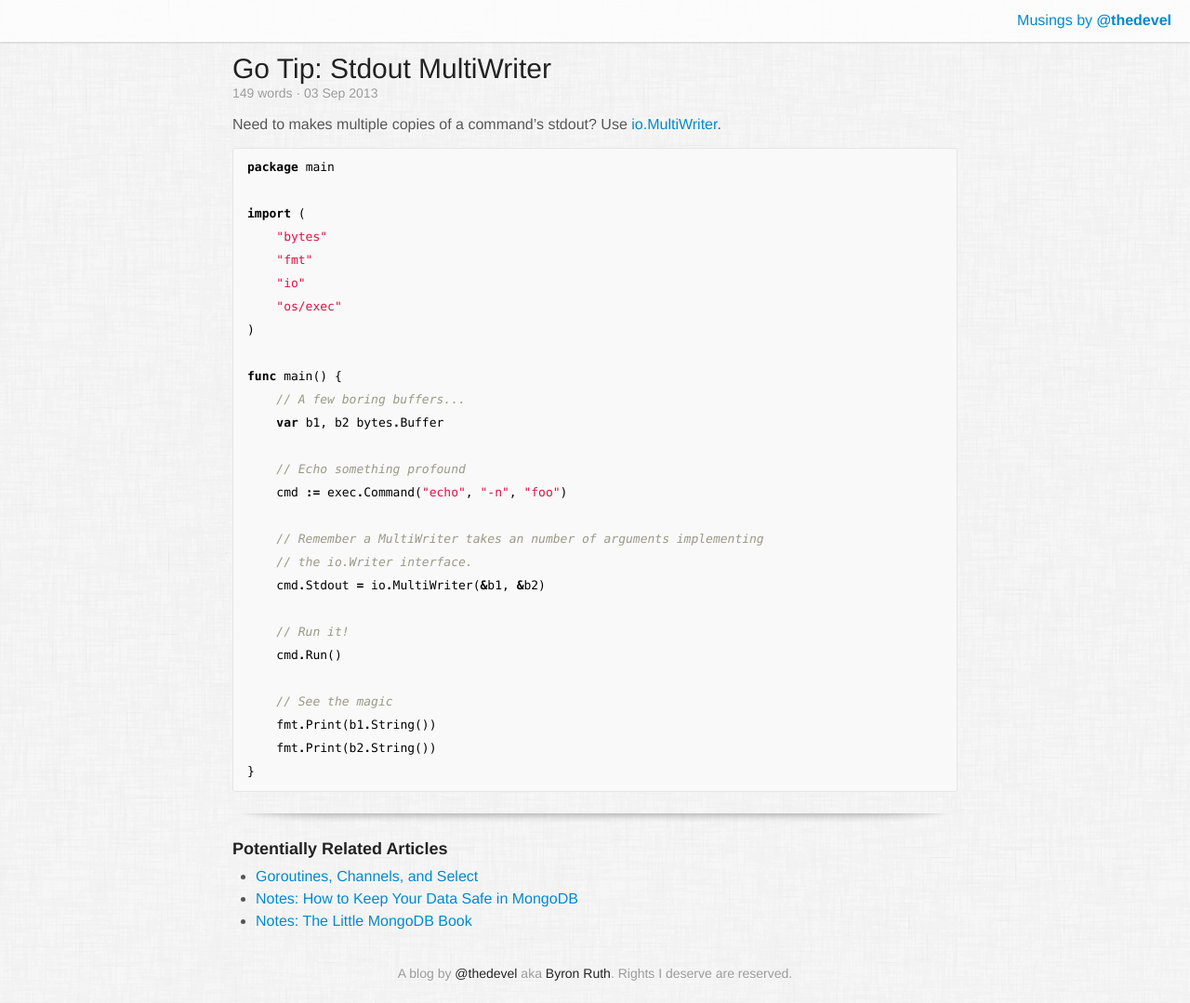
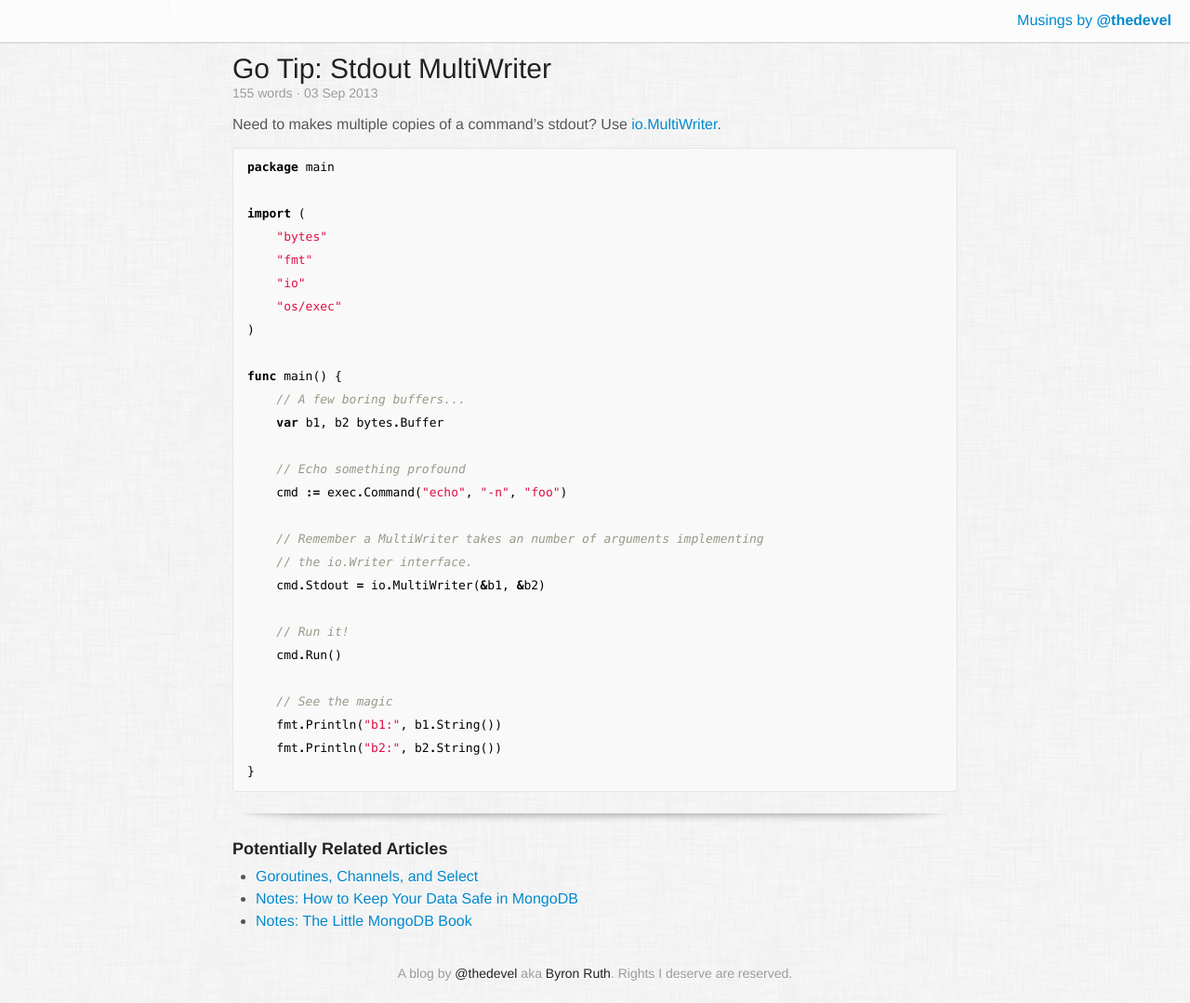
Before and after one commit to bruth/devel.io, a Jekyll site: the page built from _posts/2013-09-03-go-tip-stdout-multiwriter.md, in a window 1280 px wide and 1079 px high. Shown: the whole window at 93% size. Built offline with Jekyll 4.4.1, drawn with Linux system fonts in a browser that asks for light colours; some web fonts are replaced; Markdown is read by kramdown in place of the engine named in the settings.

Commit message:
Update print lines

````diff
--- a/_posts/2013-09-03-go-tip-stdout-multiwriter.md
+++ b/_posts/2013-09-03-go-tip-stdout-multiwriter.md
@@ -30,7 +30,7 @@ func main() {
     cmd.Run()
 
     // See the magic
-    fmt.Print(b1.String())
-    fmt.Print(b2.String())
+    fmt.Println("b1:", b1.String())
+    fmt.Println("b2:", b2.String())
 }
 ```
````
